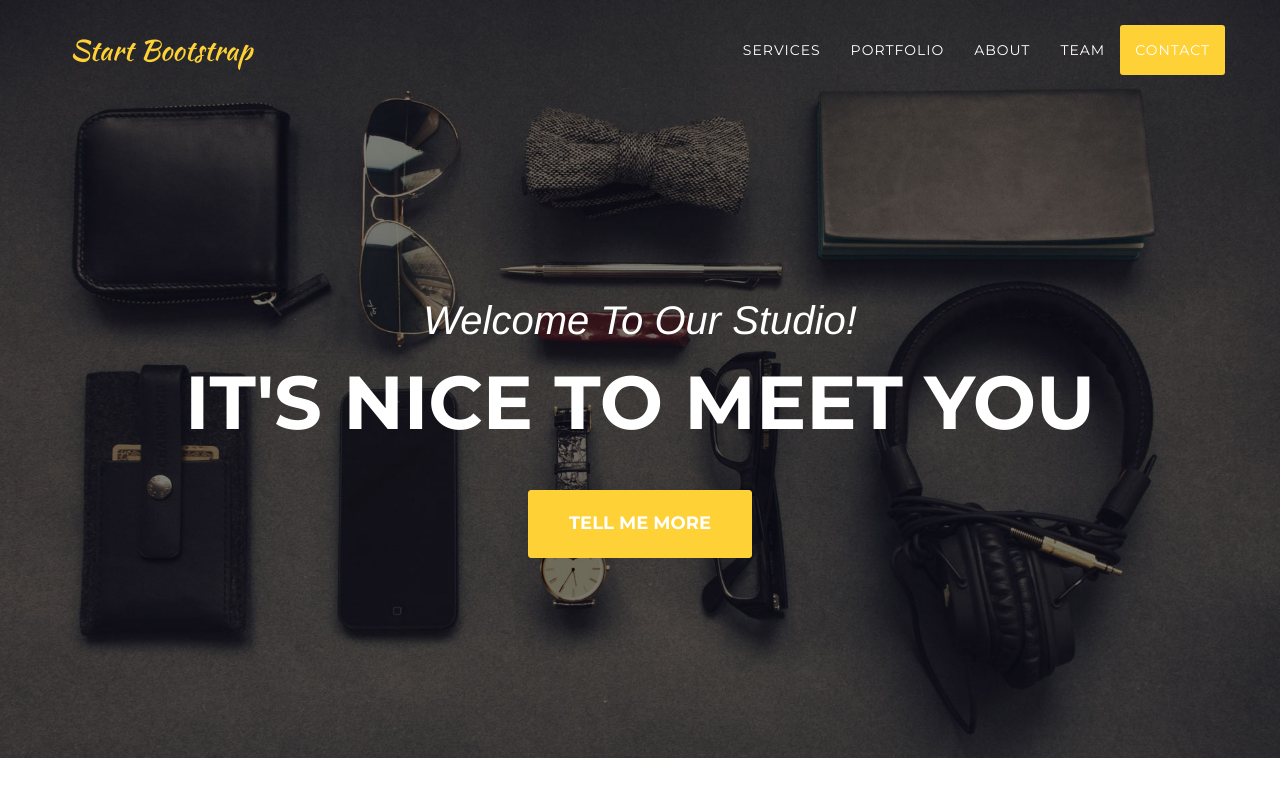
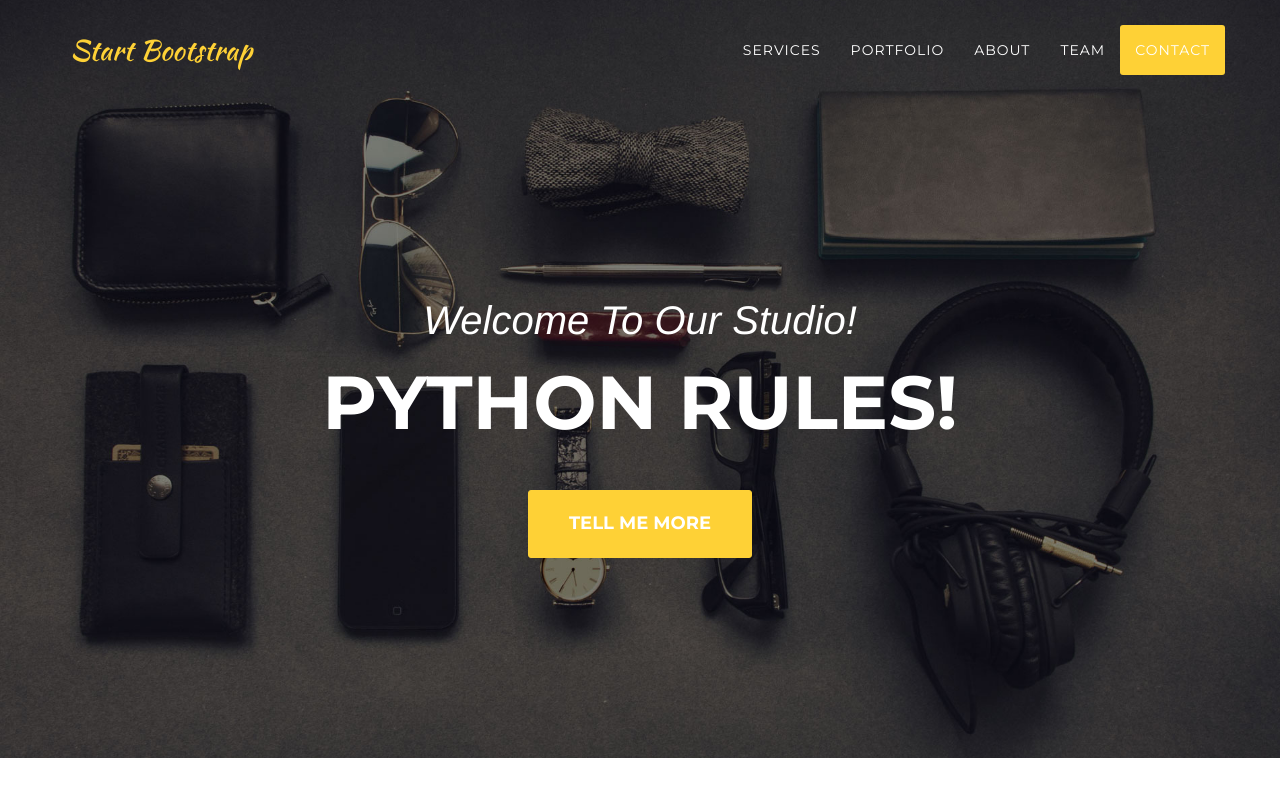
Before and after one commit to zingpython/zingpython.github.io, a website: page index.html in a window 1280 px wide. Shown: the top 800 px of the page. Drawn offline with nearby package versions, Linux system fonts and the light colour scheme; a web font is replaced by a local one.

Commit message:
my index

```diff
--- a/index.html
+++ b/index.html
@@ -79,7 +79,7 @@
         <div class="container">
             <div class="intro-text">
                 <div class="intro-lead-in">Welcome To Our Studio!</div>
-                <div class="intro-heading">It's Nice To Meet You</div>
+                <div class="intro-heading">Python rules!</div>
                 <a href="#services" class="page-scroll btn btn-xl">Tell Me More</a>
             </div>
         </div>
```
